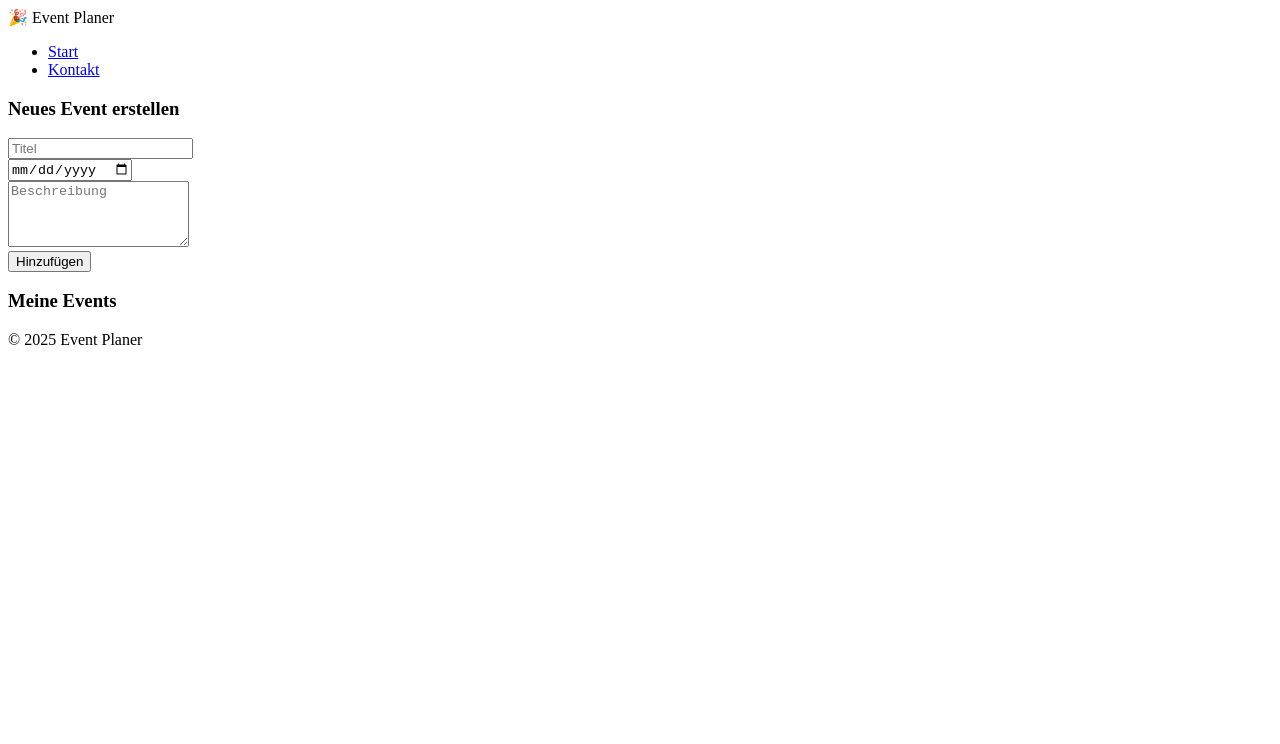
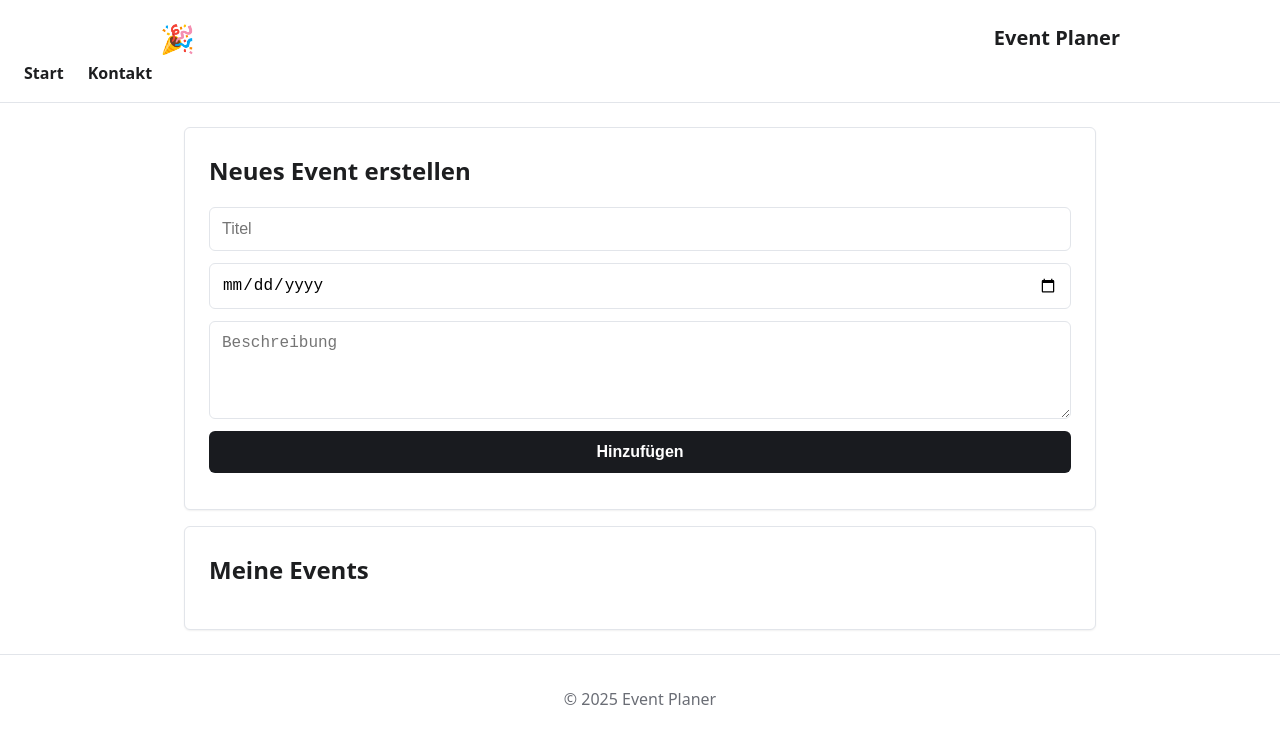
Before and after one commit to DevMX808/MOS_WWI24A_Event_Planer_TB_NS_MS_MS_FW, a plain HTML site: page index.html in a window 1280 px wide. Drawn offline with Linux system fonts and the light colour scheme.

Commit message:
Add styles for layout and design in styles.css and link stylesheet in index.html

```diff
--- a/index.html
+++ b/index.html
@@ -4,6 +4,7 @@
     <meta charset="utf-8">
     <title>Event Planer</title>
     <meta name="viewport" content="width=device-width, initial-scale=1">
+    <link rel="stylesheet" href="styles.css">
 </head>
 <body>
 <header>
--- a/styles.css
+++ b/styles.css
@@ -0,0 +1,111 @@
+* {
+    box-sizing: border-box;
+}
+
+body {
+    margin: 0;
+    font-family: system-ui, -apple-system, Segoe UI, Roboto, Arial;
+    color: #1d1e20;
+    background: #ffffff;
+    font-size: 16px;
+    line-height: 1.6;
+}
+
+h3 {
+    font-size: 24px;
+    margin: 0 0 16px 0;
+}
+
+header {
+    background: #ffffff;
+    border-bottom: 1px solid #e2e5ea;
+    padding: 16px 24px;
+}
+
+header > div {
+    display: flex;
+    align-items: center;
+    justify-content: space-between;
+    max-width: 960px;
+    margin: 0 auto;
+}
+
+header span:first-child {
+    font-size: 28px;
+}
+
+header span:last-child {
+    font-size: 20px;
+    font-weight: 600;
+    margin-left: 8px;
+}
+
+nav ul {
+    display: flex;
+    gap: 24px;
+    margin: 0;
+    padding: 0;
+    list-style: none;
+}
+
+nav a {
+    color: #1d1e20;
+    text-decoration: none;
+    font-weight: 700;
+}
+
+main {
+    max-width: 960px;
+    margin: 24px auto;
+    padding: 0 24px;
+}
+
+section {
+    background: #ffffff;
+    border: 1px solid #e2e5ea;
+    border-radius: 6px;
+    padding: 24px;
+    margin-bottom: 16px;
+    box-shadow: 0 1px 2px rgba(0,0,0,.06);
+}
+
+input, textarea, button {
+    display: block;
+    width: 100%;
+    padding: 12px;
+    border: 1px solid #e2e5ea;
+    border-radius: 6px;
+    font-size: 16px;
+    margin-bottom: 12px;
+}
+
+button {
+    background: #191b1f;
+    color: #fff;
+    font-weight: 600;
+    cursor: pointer;
+    border: 0;
+}
+
+button:hover {
+    background: #22252a;
+}
+
+#eventList {
+    list-style: none;
+    padding: 0;
+    margin: 0;
+}
+
+#eventList li {
+    padding: 12px 0;
+    border-bottom: 1px solid #e2e5ea;
+}
+
+footer {
+    background: #ffffff;
+    border-top: 1px solid #e2e5ea;
+    padding: 16px 24px;
+    text-align: center;
+    color: #6a6d75;
+}
```
